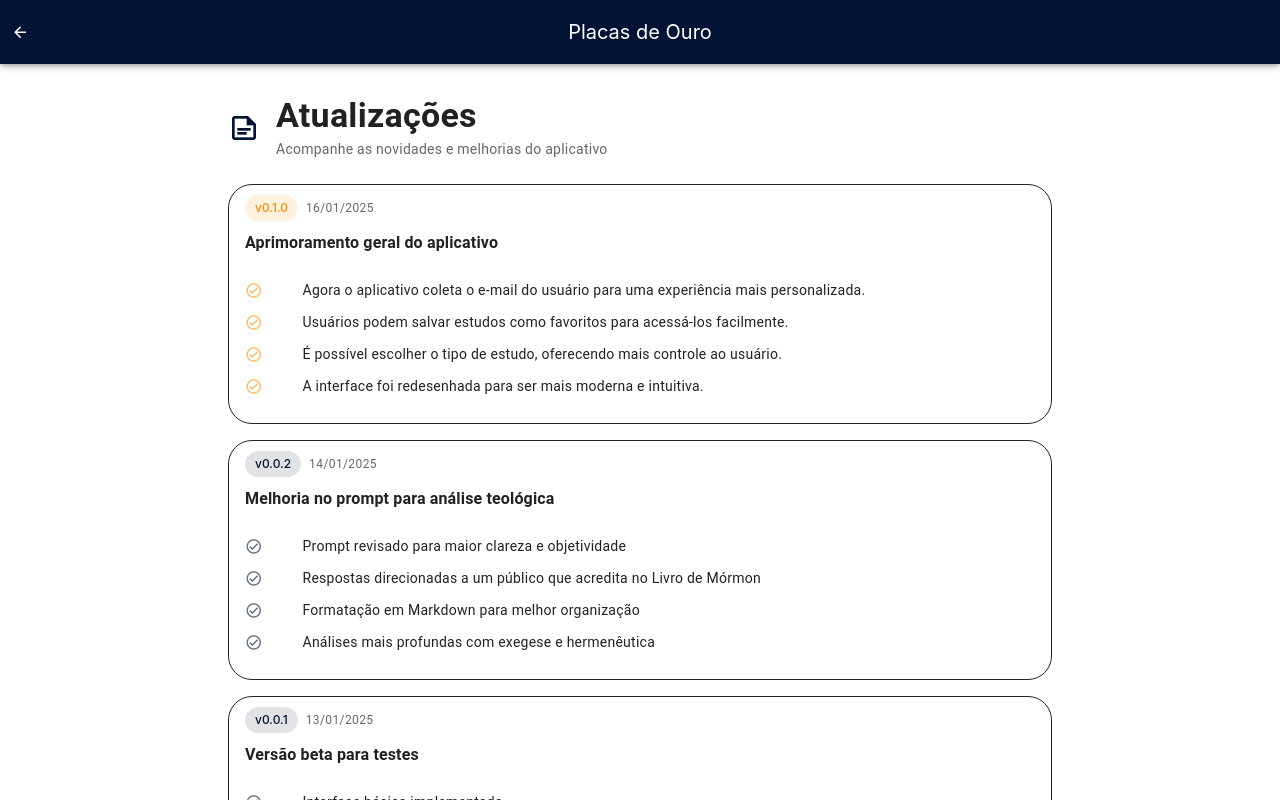
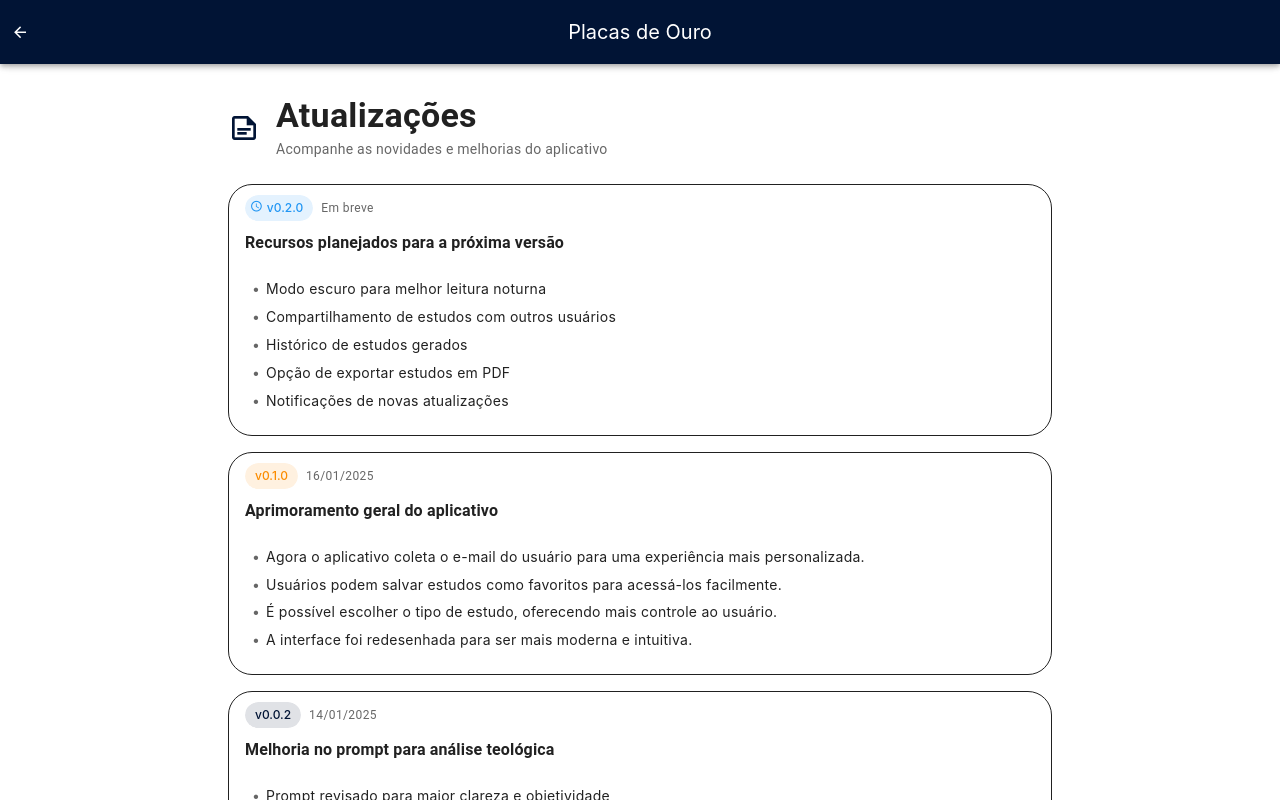
Before and after one commit to bigMARAC/placas-de-ouro, a Vue app: page /release-notes in a window 1280 px wide. Shown: the top 800 px of the page. Built offline with nearby package versions, Linux system fonts and the light colour scheme; no server answers.

Commit message:
feat: improves the realease notes page

```diff
--- /dev/null
+++ b/src/data/releases.json
@@ -0,0 +1,52 @@
+{
+  "releases": [
+    {
+      "version": "0.2.0",
+      "date": "Em breve",
+      "type": "coming-soon",
+      "description": "Recursos planejados para a próxima versão",
+      "features": [
+        "Modo escuro para melhor leitura noturna",
+        "Compartilhamento de estudos com outros usuários",
+        "Histórico de estudos gerados",
+        "Opção de exportar estudos em PDF",
+        "Notificações de novas atualizações"
+      ]
+    },
+    {
+      "version": "0.1.0",
+      "date": "16/01/2025",
+      "type": "beta",
+      "description": "Aprimoramento geral do aplicativo",
+      "features": [
+        "Agora o aplicativo coleta o e-mail do usuário para uma experiência mais personalizada.",
+        "Usuários podem salvar estudos como favoritos para acessá-los facilmente.",
+        "É possível escolher o tipo de estudo, oferecendo mais controle ao usuário.",
+        "A interface foi redesenhada para ser mais moderna e intuitiva."
+      ]
+    },
+    {
+      "version": "0.0.2",
+      "date": "14/01/2025",
+      "type": "update",
+      "description": "Melhoria no prompt para análise teológica",
+      "features": [
+        "Prompt revisado para maior clareza e objetividade",
+        "Respostas direcionadas a um público que acredita no Livro de Mórmon",
+        "Formatação em Markdown para melhor organização",
+        "Análises mais profundas com exegese e hermenêutica"
+      ]
+    },
+    {
+      "version": "0.0.1",
+      "date": "13/01/2025",
+      "type": "first",
+      "description": "Versão beta para testes",
+      "features": [
+        "Interface básica implementada",
+        "Seleção de livros, capítulos e versículos",
+        "Estrutura inicial do aplicativo"
+      ]
+    }
+  ]
+}
--- /dev/null
+++ b/src/types/json.d.ts
@@ -0,0 +1,4 @@
+declare module "*.json" {
+  const value: any;
+  export default value;
+}
--- a/src/views/ReleaseNotesView.vue
+++ b/src/views/ReleaseNotesView.vue
@@ -1,57 +1,3 @@
-<script setup lang="ts">
-import { useDisplay } from 'vuetify'
-const { mobile } = useDisplay()
-
-const releases = [
-  {
-    version: '0.1.0',
-    date: '16/01/2025',
-    type: 'beta',
-    description: 'Aprimoramento geral do aplicativo',
-    features: [
-      'Agora o aplicativo coleta o e-mail do usuário para uma experiência mais personalizada.',
-      'Usuários podem salvar estudos como favoritos para acessá-los facilmente.',
-      'É possível escolher o tipo de estudo, oferecendo mais controle ao usuário.',
-      'A interface foi redesenhada para ser mais moderna e intuitiva.',
-    ]
-  },
-  {
-    version: '0.0.2',
-    date: '14/01/2025',
-    type: 'update',
-    description: 'Melhoria no prompt para análise teológica',
-    features: [
-      'Prompt revisado para maior clareza e objetividade',
-      'Respostas direcionadas a um público que acredita no Livro de Mórmon',
-      'Formatação em Markdown para melhor organização',
-      'Análises mais profundas com exegese e hermenêutica'
-    ]
-  },
-  {
-    version: '0.0.1',
-    date: '13/01/2025',
-    type: 'first',
-    description: 'Versão beta para testes',
-    features: [
-      'Interface básica implementada',
-      'Seleção de livros, capítulos e versículos',
-      'Estrutura inicial do aplicativo'
-    ]
-  }
-]
-
-const getVersionColor = (type: string) => {
-  switch (type) {
-    case 'major':
-      return 'success'
-    case 'beta':
-      return 'warning'
-    default:
-      return 'primary'
-  }
-}
-</script>
-
 <template>
   <v-container class="pa-4 mt-4">
     <v-row justify="center">
@@ -87,6 +33,13 @@ const getVersionColor = (type: string) => {
                     size="small"
                     class="mr-2 font-weight-medium"
                   >
+                    <v-icon
+                      v-if="getVersionIcon(release.type)"
+                      :icon="getVersionIcon(release.type)"
+                      size="small"
+                      start
+                      class="mr-1"
+                    />
                     v{{ release.version }}
                   </v-chip>
                   <span class="text-caption text-medium-emphasis">
@@ -101,27 +54,15 @@ const getVersionColor = (type: string) => {
           </v-card-item>
 
           <v-card-text class="pt-2">
-            <v-list class="bg-transparent pa-0">
-              <v-list-item
+            <ul class="release-features pa-0">
+              <li
                 v-for="(feature, index) in release.features"
                 :key="index"
-                class="pa-0 mb-2"
-                density="compact"
+                class="mb-2"
               >
-                <template v-slot:prepend>
-                  <v-icon
-                    :color="getVersionColor(release.type)"
-                    size="small"
-                    class="mr-2"
-                  >
-                    mdi-check-circle-outline
-                  </v-icon>
-                </template>
-                <div class="text-body-2">
-                  {{ feature }}
-                </div>
-              </v-list-item>
-            </v-list>
+                {{ feature }}
+              </li>
+            </ul>
           </v-card-text>
         </v-card>
       </v-col>
@@ -129,26 +70,66 @@ const getVersionColor = (type: string) => {
   </v-container>
 </template>
 
-<style scoped>
-:deep(.v-list-item) {
-  min-height: 24px !important;
+<script setup lang="ts">
+import { useDisplay } from 'vuetify'
+import releaseData from '../data/releases.json'
+
+const { mobile } = useDisplay()
+
+interface Release {
+  version: string
+  date: string
+  type: 'major' | 'beta' | 'update' | 'first' | 'coming-soon'
+  description: string
+  features: string[]
 }
 
-:deep(.v-list) {
-  --v-list-padding: 0;
+const releases = releaseData.releases as Release[]
+
+const getVersionColor = (type: string): string => {
+  switch (type) {
+    case 'major':
+      return 'success'
+    case 'beta':
+      return 'warning'
+    case 'coming-soon':
+      return 'info'
+    default:
+      return 'primary'
+  }
 }
 
-.v-card {
-  transition: transform 0.2s ease-in-out;
+const getVersionIcon = (type: string): string | undefined => {
+  switch (type) {
+    case 'coming-soon':
+      return 'mdi-clock-outline'
+    default:
+      return undefined
+  }
+}
+</script>
+
+<style scoped>
+.release-features {
+  list-style-type: none;
+  margin: 0;
 }
 
-.v-card:hover {
-  transform: translateY(-2px);
+.release-features li {
+  position: relative;
+  padding-left: 1.5em;
+}
+
+.release-features li::before {
+  content: "•";
+  position: absolute;
+  left: 0.5em;
+  color: rgba(0, 0, 0, 0.6);
 }
 
 @media (max-width: 600px) {
-  .v-card {
-    transform: none !important;
+  :deep(.text-h4) {
+    font-size: 1.5rem !important;
   }
 }
 </style>
--- a/vite.config.ts
+++ b/vite.config.ts
@@ -1,9 +1,23 @@
-import { defineConfig } from 'vite'
+import { defineConfig, fileURLToPath } from 'vite'
 import vue from '@vitejs/plugin-vue'
 
 // https://vite.dev/config/
 export default defineConfig({
   plugins: [vue()],
+  resolve: {
+    alias: {
+      '@': fileURLToPath(new URL('./src', import.meta.url))
+    },
+    extensions: [
+      '.js',
+      '.json',
+      '.jsx',
+      '.mjs',
+      '.ts',
+      '.tsx',
+      '.vue',
+    ],
+  },
   server: {
     proxy: {
       '/api/maritaca': {
```
